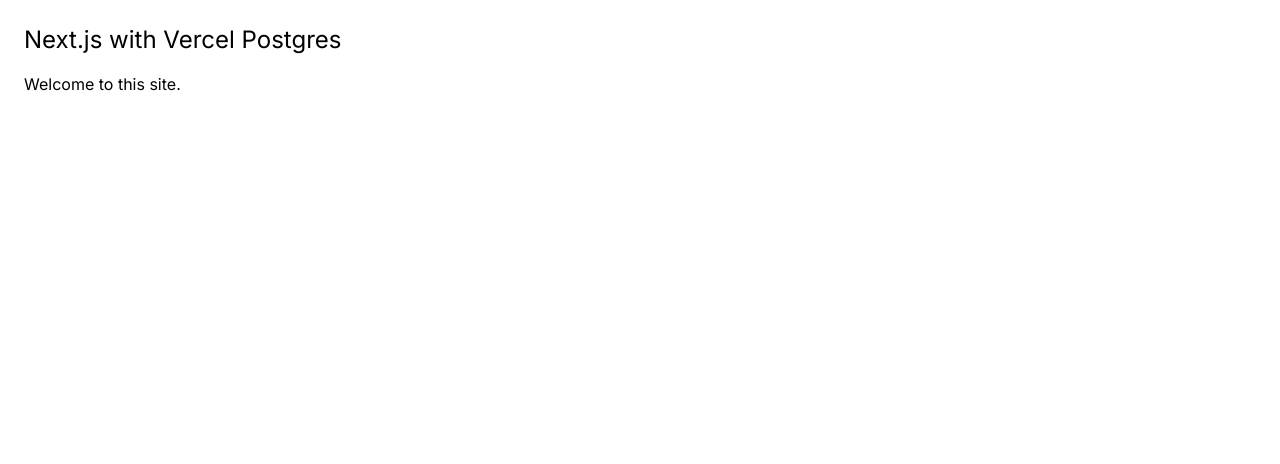
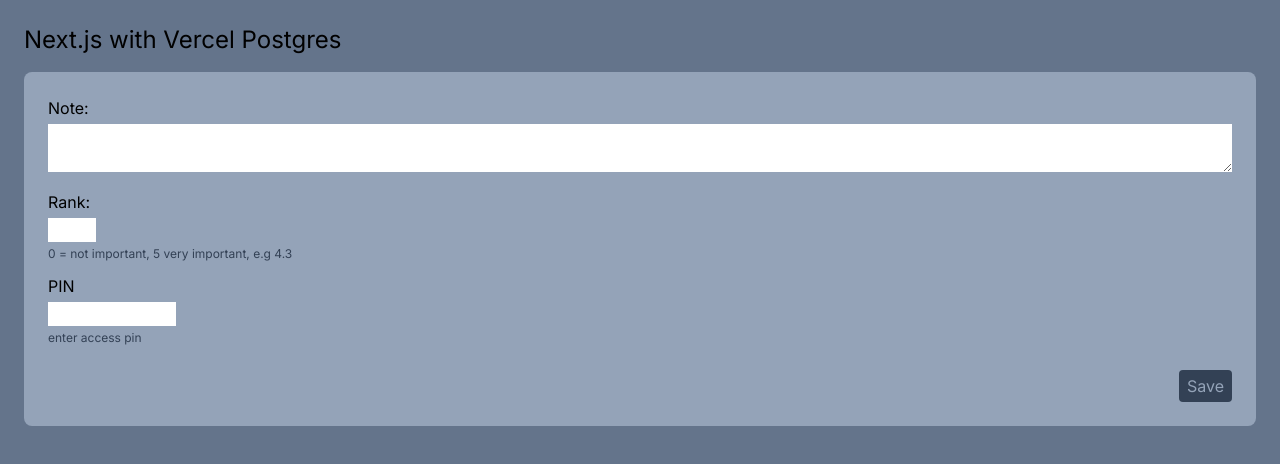
Before and after one commit to edwardtanguay/et991-nextjs-with-vercel-postgres, a Next.js app: page / in a window 1280 px wide. Shown: the top 464 px of the page. Built offline with nearby package versions, Linux system fonts and the light colour scheme.

Commit message:
form finished

```diff
--- a/src/app/layout.tsx
+++ b/src/app/layout.tsx
@@ -16,7 +16,7 @@
 }>) {
   return (
     <html lang="en">
-      <body className={inter.className}>{children}</body>
+      <body className={`${inter.className} bg-slate-500`}>{children}</body>
     </html>
   );
 }
--- a/src/app/page.tsx
+++ b/src/app/page.tsx
@@ -2,7 +2,37 @@
 	return (
 		<main className="p-6">
 			<h1 className="text-2xl mb-4">Next.js with Vercel Postgres</h1>
-			<p>Welcome to this site.</p>
+
+			<form className="bg-slate-400 p-6 rounded-lg">
+				<div className="mb-3">
+					<label className="block mb-1" htmlFor="note">
+						Note:
+					</label>
+					<textarea className="w-full" id="note" />
+				</div>
+
+				<div className="mb-3">
+					<label className="block mb-1" htmlFor="rank">
+						Rank:
+					</label>
+					<input className="w-[3rem] text-right" type="text" id="rank" />
+					<div className="text-xs mt-1 text-slate-700">0 = not important, 5 very important, e.g 4.3</div>
+				</div>
+
+				<div className="mb-3">
+					<label className="block mb-1" htmlFor="apppin">
+						PIN
+					</label>
+					<input className="w-[8rem]" type="password" id="rank" />
+					<div className="text-xs mt-1 text-slate-700">enter access pin</div>
+				</div>
+
+				<div className="mt-6 flex justify-end">
+					<button className="bg-slate-700 px-2 py-1 rounded text-slate-400">Save</button>
+				</div>
+
+
+			</form>
 		</main>
 	);
 }
```
Also changed, not shown: dev/notes.txt.
